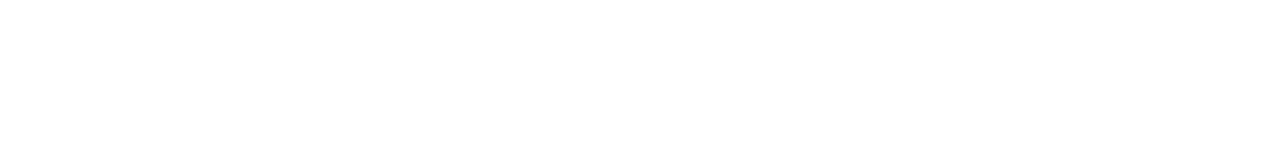
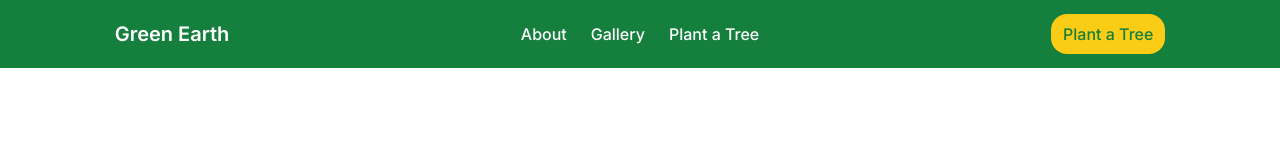
Before and after one commit to Sayma-Shimu/Green-Earth-Assignment-Milestone-6, a plain HTML site: page index.html in a window 1280 px wide. Drawn offline with nearby package versions, Linux system fonts and the light colour scheme.

Commit message:
nav added

```diff
--- a/index.html
+++ b/index.html
@@ -15,15 +15,50 @@
         href="https://fonts.googleapis.com/css2?family=Inter:ital,opsz,wght@0,14..32,100..900;1,14..32,100..900&display=swap"
         rel="stylesheet">
 
-        <style>
-            *{
-                  font-family: "Inter", sans-serif;
-            }
-        </style>
+    <style>
+        * {
+            font-family: "Inter", sans-serif;
+        }
+    </style>
 </head>
 
 <body>
+    <header class="bg-[#15803D]">
+        <div class="w-10/12 mx-auto navbar  ">
 
+            <div class="navbar-start w-">
+                <div class="dropdown">
+                    <div tabindex="0" role="button" class="btn btn-ghost lg:hidden">
+                        <svg xmlns="http://www.w3.org/2000/svg" class="h-5 w-5" fill="none" viewBox="0 0 24 24"
+                            stroke="currentColor">
+                            <path stroke-linecap="round" stroke-linejoin="round" stroke-width="2"
+                                d="M4 6h16M4 12h8m-8 6h16" />
+                        </svg>
+                    </div>
+                    <ul tabindex="0"
+                        class="menu menu-sm dropdown-content bg-base-100 rounded-box z-1 mt-3 w-52 p-2 shadow">
+                        <li><a>About</a></li>
+                        <li><a>Gallery</a></li>
+                        <li><a>Plant a Tree</a></li>
+                    </ul>
+                </div>
+                <a class="text-white font-semibold text-xl">Green Earth</a>
+            </div>
+
+            <div class="navbar-center hidden lg:flex">
+                <ul class="menu menu-horizontal px-1">
+                    <li class="text-white font-medium text-base"><a>About</a></li>
+                    <li class="text-white font-medium text-base"><a>Gallery</a></li>
+                    <li class="text-white font-medium text-base"><a>Plant a Tree</a></li>
+                </ul>
+            </div>
+
+            <div class="navbar-end">
+                <a class="bg-[#FACC15] text-[#15803D] rounded-2xl text-base font-medium py-2 px-3">Plant a Tree</a>
+            </div>
+            </div>
+
+    </header>
 
 
     <script src="./index.js"></script>
```
